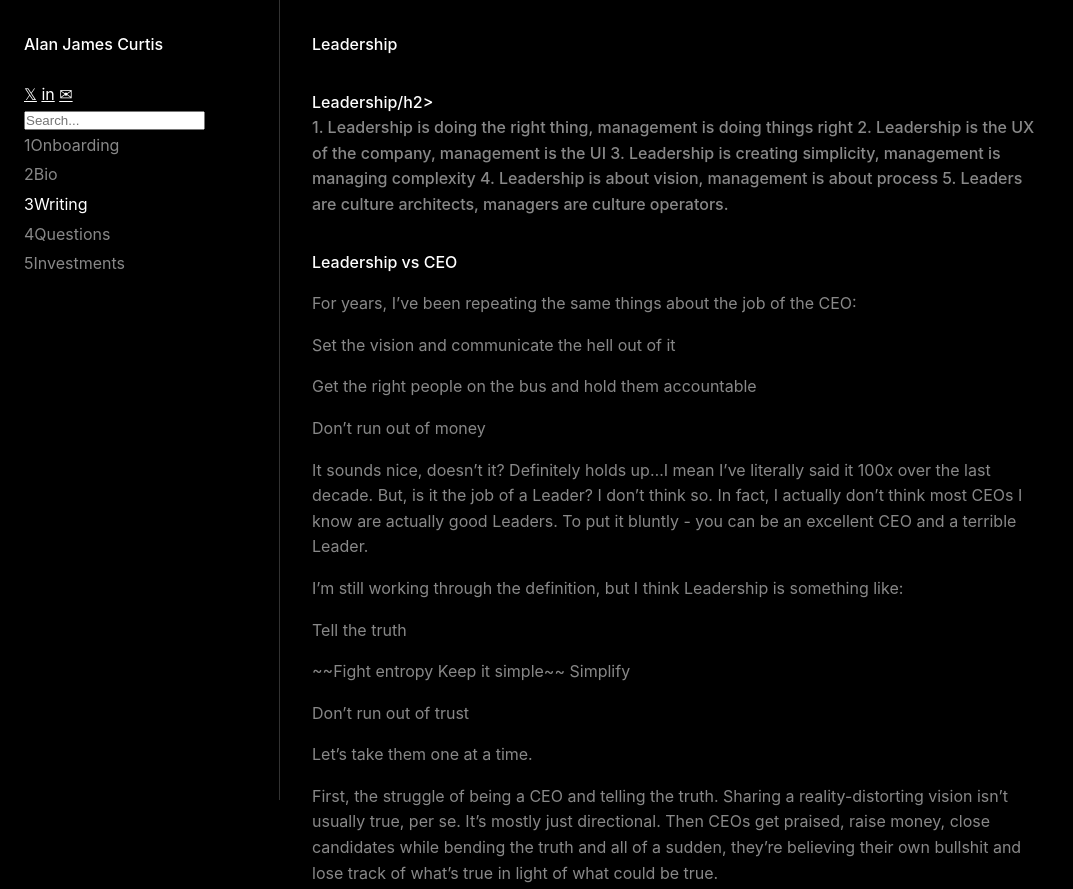
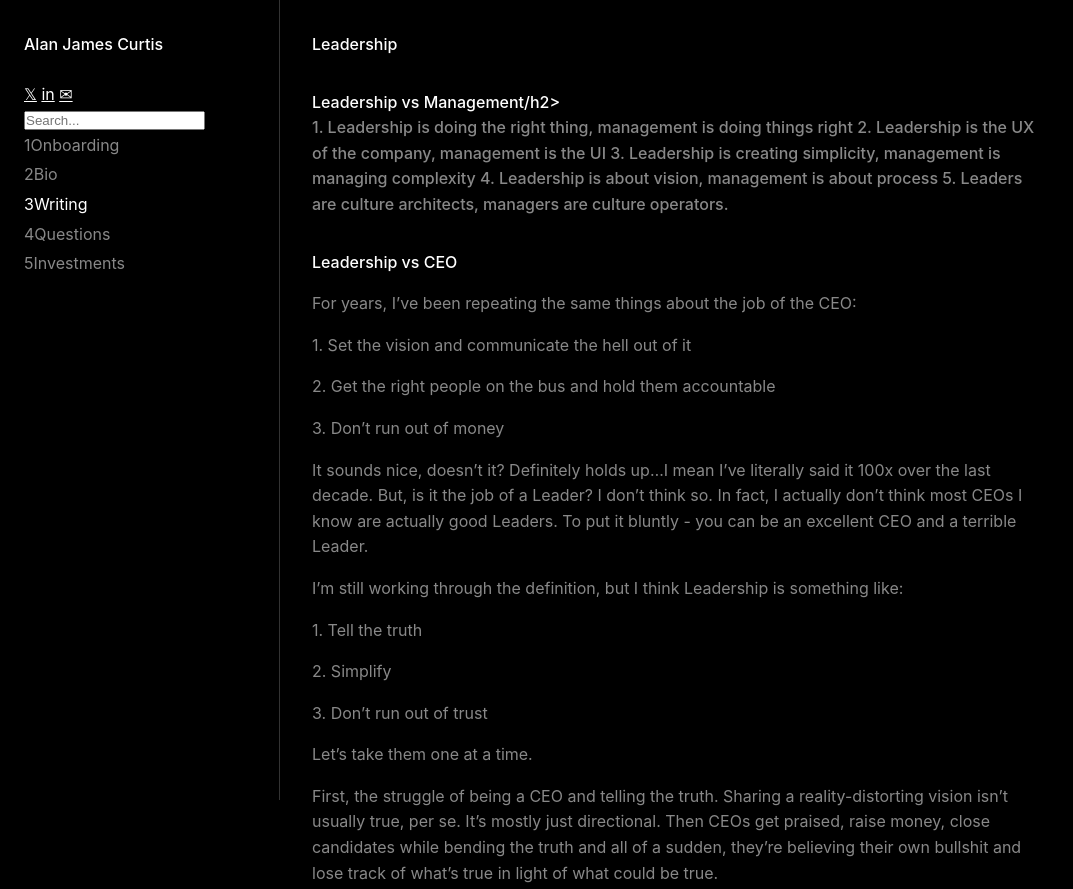
Before and after one commit to alanjamescurtis25/site, a plain HTML site: page writing/leadership.html in a window 1280 px wide. Shown: the top 889 px of the page, without its empty margins (0-1073 px from the left). Drawn offline with Linux system fonts and the light colour scheme.

Commit message:
Update leadership.html

```diff
--- a/writing/leadership.html
+++ b/writing/leadership.html
@@ -31,8 +31,8 @@
         <main class="content">
             <h1>Leadership</h1>
 
-            <h2>Leadership/h2>
-            <p>1. Leadership is doing the right thing, management is doing things right
+            <h2>Leadership vs Management/h2>
+            <p> 1. Leadership is doing the right thing, management is doing things right
                 2. Leadership is the UX of the company, management is the UI
                 3. Leadership is creating simplicity, management is managing complexity
                 4. Leadership is about vision, management is about process
@@ -40,14 +40,14 @@
 
             <h2>Leadership vs CEO</h2>
             <p>For years, I’ve been repeating the same things about the job of the CEO:</p>
-            <p>Set the vision and communicate the hell out of it</p>
-            <p>Get the right people on the bus and hold them accountable</p>
-            <p>Don’t run out of money</p>
+            <p>1. Set the vision and communicate the hell out of it</p>
+            <p>2. Get the right people on the bus and hold them accountable</p>
+            <p>3. Don’t run out of money</p>
             <p>It sounds nice, doesn’t it? Definitely holds up…I mean I’ve literally said it 100x over the last decade. But, is it the job of a Leader? I don’t think so. In fact, I actually don’t think most CEOs I know are actually good Leaders. To put it bluntly - you can be an excellent CEO and a terrible Leader.</p>
             <p>I’m still working through the definition, but I think Leadership is something like:</p>
-            <p>Tell the truth</p>
-            <p>~~Fight entropy Keep it simple~~ Simplify</p>
-            <p>Don’t run out of trust</p>
+            <p>1. Tell the truth</p>
+            <p>2. Simplify</p>
+            <p>3. Don’t run out of trust</p>
             <p>Let’s take them one at a time.</p>
             <p>First, the struggle of being a CEO and telling the truth. Sharing a reality-distorting vision isn’t usually true, per se. It’s mostly just directional. Then CEOs get praised, raise money, close candidates while bending the truth and all of a sudden, they’re believing their own bullshit and lose track of what’s true in light of what could be true.</p>
             <p>The bigger the gap between what a CEO says externally and what’s actually happening internally - let’s call it the Vision Gap - that’s the failure mode. The bigger the Vision Gap the more trust is lost, the more trust is lost, the worse the culture, the worse the culture, the worse the performance, and it spirals from there.</p>
```
